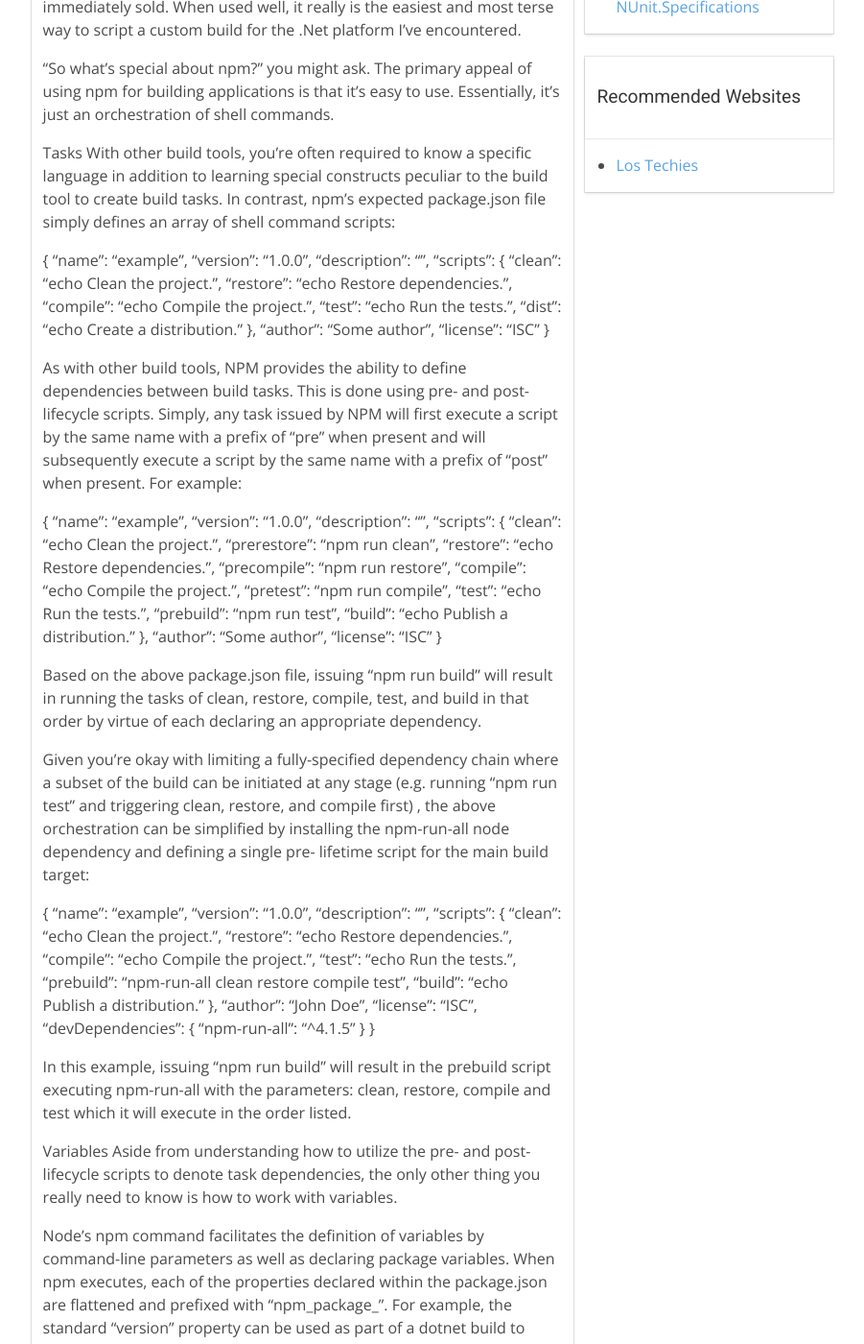
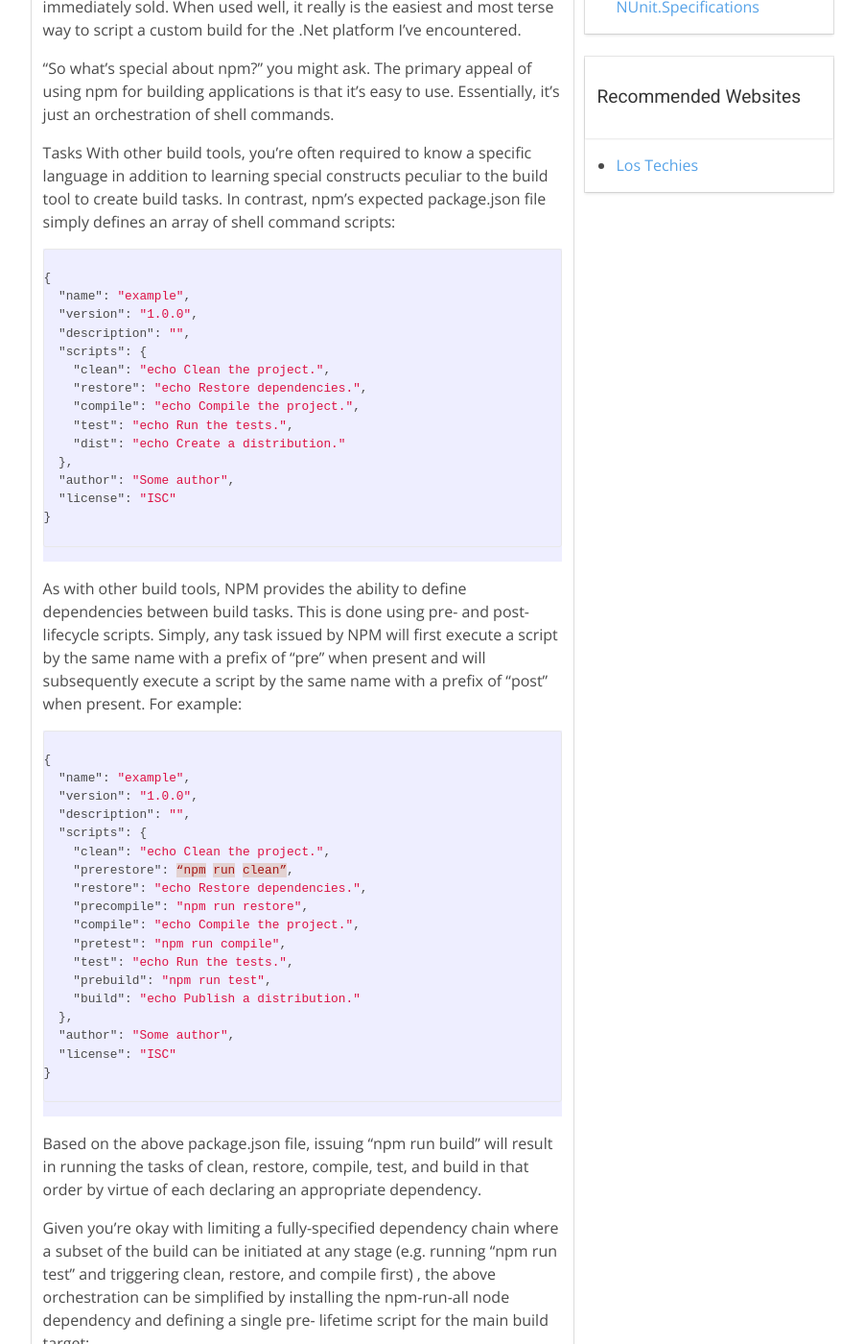
Before and after one commit to derekgreer/blog, a Jekyll site: the page built from _posts/2020-12-10-dotnet-project-builds-with-npm.md, in a window 1280 px wide and 1400 px high, scrolled down 829 px. Shown: the whole window at 96% size, without its empty margins (183-1084 px from the left). Built offline with Jekyll 4.4.1, drawn with Linux system fonts in a browser that asks for light colours; comment, search, counter and statistics services are not loaded; some of the changed text lies outside the part shown.

Commit message:
updated post

````diff
--- a/_posts/2020-12-10-dotnet-project-builds-with-npm.md
+++ b/_posts/2020-12-10-dotnet-project-builds-with-npm.md
@@ -14,6 +14,7 @@ Tasks
 With other build tools, you’re often required to know a specific language in addition to learning special constructs peculiar to the build tool to create build tasks.  In contrast, npm’s expected package.json file simply defines an array of shell command scripts:
 
 
+```json
 {
   "name": "example",
   "version": "1.0.0",
@@ -28,13 +29,12 @@ With other build tools, you’re often required to know a specific language in a
   "author": "Some author",
   "license": "ISC"
 }
-
-
-
+```
 
 As with other build tools, NPM provides the ability to define dependencies between build tasks.  This is done using pre- and post- lifecycle scripts.  Simply, any task issued by NPM will first execute a script by the same name with a prefix of “pre” when present and will subsequently execute a script by the same name with a prefix of “post” when present.  For example:
 
 
+```json
 {
   "name": "example",
   "version": "1.0.0",
@@ -53,14 +53,14 @@ As with other build tools, NPM provides the ability to define dependencies betwe
   "author": "Some author",
   "license": "ISC"
 }
-
-
+```
 
 Based on the above package.json file, issuing “npm run build” will result in running the tasks of clean, restore, compile, test, and build in that order by virtue of each declaring an appropriate dependency.
 
 Given you’re okay with limiting a fully-specified dependency chain where a subset of the build can be initiated at any stage (e.g. running “npm run test” and triggering clean, restore, and compile first) , the above orchestration can be simplified by installing the npm-run-all node dependency and defining a single pre- lifetime script for the main build target:
 
 
+```json
 {
   "name": "example",
   "version": "1.0.0",
@@ -79,9 +79,7 @@ Given you’re okay with limiting a fully-specified dependency chain where a sub
     "npm-run-all": "^4.1.5"
   }
 }
-
-
-
+```
 
 
 In this example, issuing “npm run build” will result in the prebuild script executing npm-run-all with the parameters: clean, restore, compile and test which it will execute in the order listed.
@@ -92,6 +90,7 @@ Aside from understanding how to utilize the pre- and post- lifecycle scripts to
 Node’s npm command facilitates the definition of variables by command-line parameters as well as declaring package variables.  When npm executes, each of the properties declared within the package.json are flattened and prefixed with “npm_package_”.  For example, the standard “version” property can be used as part of a dotnet build to denote a project version by referencing ${npm_package_version}:
 
 
+```json
 {
   "name": "example",
   "version": "1.0.0",
@@ -106,15 +105,16 @@ Node’s npm command facilitates the definition of variables by command-line par
     "npm-run-all": "^4.1.5"
   }
 }
-
+```
 
 
 
 Command-line parameters can also be passed to npm and are similarly prefixed with “npm_config_” with any dashes (“-”) replaced with underscores (“_”).  For example, the previous version setting could be passed to dotnet.exe in the following version of package.json by issuing the below command:
 
-	npm run build --product-version=2.0.0
+	```npm run build --product-version=2.0.0```
 
 
+```json
 {
   "name": "example",
   "version": "1.0.0",
@@ -129,6 +129,7 @@ Command-line parameters can also be passed to npm and are similarly prefixed wit
     "npm-run-all": "^4.1.5"
   }
 }
+```
 
 
 
@@ -137,6 +138,7 @@ Command-line parameters can also be passed to npm and are similarly prefixed wit
 The only other important thing to understand about the use of variables with npm is that the method of dereferencing is dependent upon the shell used.  When using npm on Windows, the default shell is cmd.exe.   If using the default shell on Windows, the version parameter would need to be deference as %npm_config_product_version%:
 
 
+```json
 {
   "name": "example",
   "version": "1.0.0",
@@ -151,19 +153,16 @@ The only other important thing to understand about the use of variables with npm
     "npm-run-all": "^4.1.5"
   }
 }
-
-
-
-
+```
 Until recently, I used a node package named “cross-env” which allows you to normalize how you dereference variables regardless of platform, but for several reasons including cross-env being placed in maintenance mode, the added dependency overhead, syntax noise, and support for advanced variable expansion cases such as default values, I’d recommend any cross-platform execution be supported by just standardizing on a single shell (e.g. “Bash”).  With the introduction of  Windows Subsystem for Linux and the virtual ubiquity of git for version control, most developer Windows systems already contain the bash shell.  To configure npm to use bash at the project level, just create a file named .npmrc at the package root containing the following line:
 
-script-shell=bash
+```script-shell=bash```
 
 
 Using Node Packages
 While not necessary, there are many CLI node packages that can be easily leveraged for aiding in authoring your builds.  For example, a package named “rimraf”, which functions like Linux’s “rm -rf” command, is a utility you can use to implement a clean script for recursively deleting any temporary build folders created as part of previous builds.  In the following package.json build, a package target builds a NuGet package which it outputs to a dist folder in the package root.  The rimraf command is used to delete this temp folder as part of the build script’s dependencies:
 
-
+```json
 {
   "name": "example",
   "version": "1.0.0",
@@ -180,9 +179,6 @@ While not necessary, there are many CLI node packages that can be easily leverag
     "rimraf": "^3.0.2"
   }
 }
-
-
-
-
+```
 
 If you’d like to see a more complete example of npm at work, you can check out the [build for ConventionalOptions](https://github.com/derekgreer/conventional-options/blob/master/package.json) which supports tasks for building, testing, packaging, and publishing nuget packages for both release and prerelease versions of the library.
````
